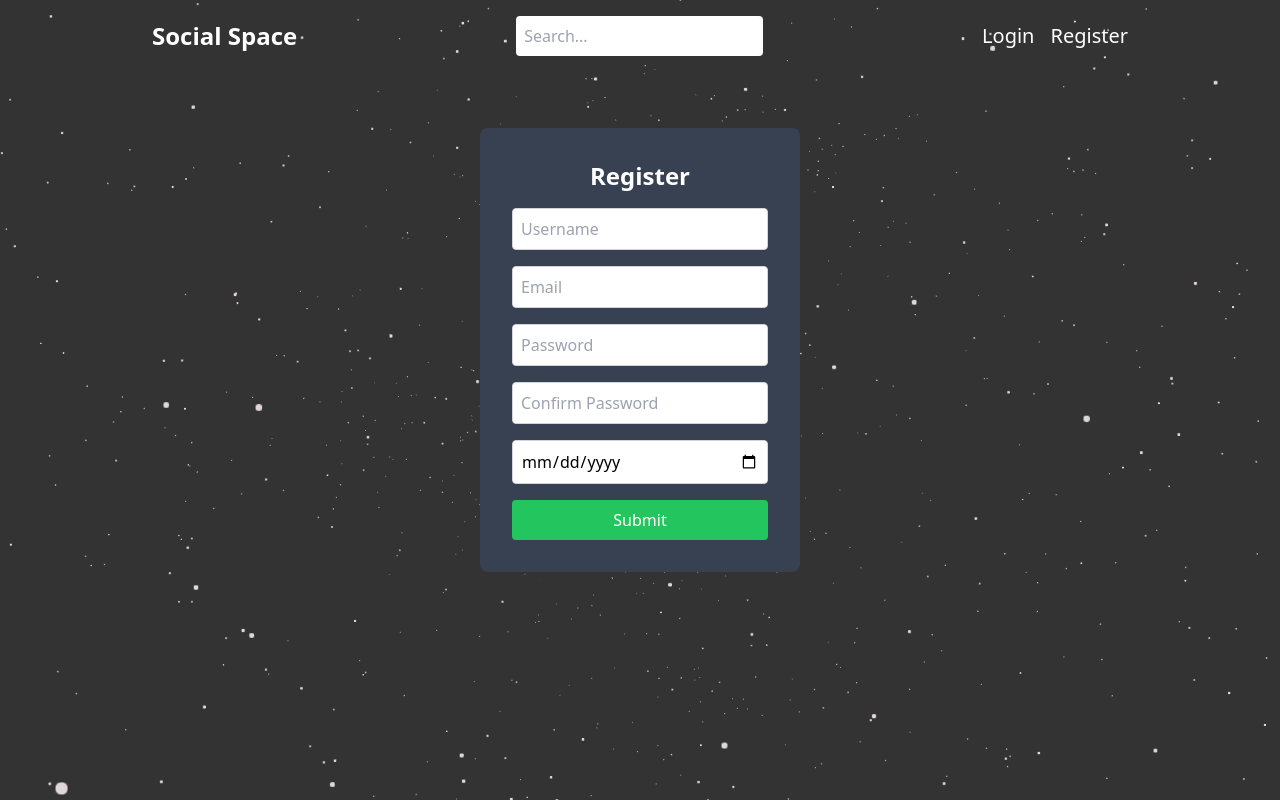
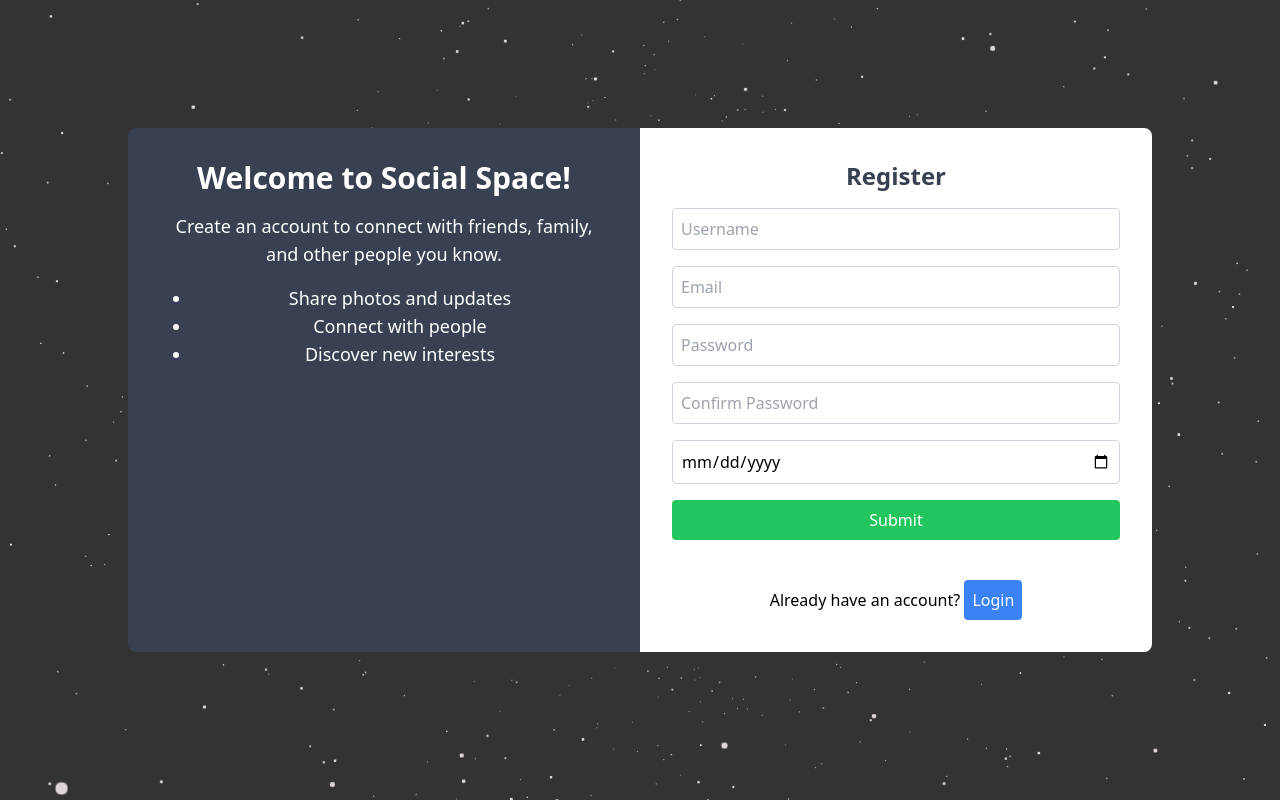
Before and after one commit to ParticularSpace/socialSpace, a React (Create React App) app in the folder client/: page /register in a window 1280 px wide. Built offline with nearby package versions, Linux system fonts and the light colour scheme; no server answers; what @apollo/link-context, apollo-upload-client would draw is missing.

Commit message:
header appears properly and now register layout is better

```diff
--- a/client/src/App.js
+++ b/client/src/App.js
@@ -1,18 +1,23 @@
 import React, { useState, useRef } from 'react';
-import { BrowserRouter as Router, Route, Routes } from 'react-router-dom';
+import { BrowserRouter as Router, Route, Routes, useLocation } from 'react-router-dom';
 import './App.css';
 import { Canvas } from '@react-three/fiber';
 import { Dice, Login, Register, Profile, Home, Header, Stars, CreatePost, EditProfile, Friends } from './components';
 
-function App() {
+
+
+function AppContent() {
+  const location = useLocation();
   const [LightTheme, setLightTheme] = useState(false);
   const [Background, setBackground] = useState('#333333');
+
+  const isAuthenticated = () => !!localStorage.getItem('id_token');
+
 
   return (
     <div className="AppSc">
       <div className='TopSide'>
-        <Router>
-          <Header />
+      {(location.pathname !== '/login' && location.pathname !== '/register' && isAuthenticated()) ? <Header /> : null}
         <Routes>
           <Route path="/login" element={<Login />} />
           <Route path="/register" element={<Register />} />
@@ -21,9 +26,9 @@ function App() {
           <Route path="/home" element={<Home />} />
           <Route path="/createpost" element={<CreatePost />} />
           <Route path="/friends" element={<Friends />} />
-            <Route path="/" element={<Login />} />
+          <Route path="/" element={isAuthenticated() ? <Home /> : <Login />} />
         </Routes>
-        </Router>
+
       </div>
       <div className='BotSide hight-screen width-screen'>
         <Canvas camera={{ position: [0, 0, 1] }}>
@@ -37,4 +42,12 @@ function App() {
   );
 }
 
+function App() {
+  return (
+    <Router>
+      <AppContent />
+    </Router>
+  );
+}
+
 export default App;
--- a/client/src/components/Header.js
+++ b/client/src/components/Header.js
@@ -14,9 +14,9 @@ const Header = () => {
 
   return (
     <div className="fixed inset-x-0 z-10 text-white mb-4">
-      <div className="max-w-screen-lg mx-auto flex justify-between items-center px-6 py-4">
+      <div className="max-w-screen-lg mx-auto flex items-center px-6 py-4">
         {/* Logo or App name */}
-        <div className="text-2xl font-bold md:block hidden">
+        <div className="text-2xl font-bold md:block hidden start-0">
           Social Space
         </div>
 
@@ -28,7 +28,7 @@ const Header = () => {
         </div>
 
         {/* Search Bar */}
-        <div className="flex items-center space-x-4">
+        <div className="flex items-center space-x-4 mx-4">
           <input
             type="text"
             placeholder="Search..."
@@ -39,7 +39,7 @@ const Header = () => {
         </div>
 
         {/* Navigation */}
-        <div className={`flex space-x-4 ${menuOpen ? 'block' : 'hidden'} md:flex`}>
+        <div className={`flex end space-x-4 ${menuOpen ? 'block' : 'hidden'} md:flex`}>
           {!isAuthenticated ? (
             <>
               <div title="Login">
--- a/client/src/pages/Friends.js
+++ b/client/src/pages/Friends.js
@@ -1,6 +1,6 @@
 import React, { useState, useEffect } from "react";
 import { useQuery, useMutation } from "@apollo/client";
-import { GET_FRIENDS, GET_FOLLOWERS, GET_FOLLOWING, SEARCH_USERS } from "../graphql/queries";
+import { GET_FRIENDS, GET_FOLLOWERS, GET_FOLLOWING } from "../graphql/queries";
 import { ADD_FRIEND, ACCEPT_FRIEND_REQUEST, DECLINE_FRIEND_REQUEST, REMOVE_FRIEND } from "../graphql/mutations";
 
 const Friends = () => {
@@ -28,11 +28,6 @@ const Friends = () => {
   };
 
 
-  const [searchText, setSearchText] = useState("");
-  const { loading: loadingSearch, data: dataSearch } = useQuery(SEARCH_USERS, {
-    variables: { keyword: searchText }
-  });
-
   const handleAcceptFriendRequest = async (friendId) => {
     await acceptFriendRequest({ variables: { friendId } });
   };
@@ -46,33 +41,8 @@ const Friends = () => {
   };
 
   return (
-    <div className="container mx-auto p-4">
-      {/* Search Bar */}
-      <div className="mb-4">
-        <input
-          type="text"
-          placeholder="Search users..."
-          className="p-2 w-full border rounded"
-          value={searchText}
-          onChange={(e) => setSearchText(e.target.value)}
-        />
-      </div>
+    <div className="container mx-auto p-4 mt-16">
 
-      {/* Search Results */}
-      {loadingSearch ? (
-        <p className="text-gray-500">Searching...</p>
-      ) : dataSearch && dataSearch.searchUsers.length > 0 ? (
-        dataSearch.searchUsers.map((user) => (
-          <div key={user.id} className="bg-gray-100 p-2 rounded mb-2">
-            {user.username}
-            <button onClick={() => handleAddFriend(user.id)} className="bg-green-500 text-white p-2 rounded ml-2">
-              Add
-            </button>
-          </div>
-        ))
-      ) : (
-        <p className="text-gray-500">No users found.</p>
-      )}
       <h1 className="text-2xl font-bold mb-4">Friends</h1>
       {loadingFriends ? (
         <p className="text-gray-500">Loading friends...</p>
--- a/client/src/pages/Register.js
+++ b/client/src/pages/Register.js
@@ -1,10 +1,10 @@
 import { useMutation } from '@apollo/client';
 import { useState } from 'react';
-import { useNavigate } from 'react-router-dom'; // Import useNavigate
+import { useNavigate } from 'react-router-dom';
 import { ADD_USER } from '../graphql/mutations';
 
 export function Register() {
-  const navigate = useNavigate();  // Initialize useNavigate
+  const navigate = useNavigate();
   const [addUser] = useMutation(ADD_USER);
   const [username, setUsername] = useState('');
   const [email, setEmail] = useState('');
@@ -46,10 +46,26 @@ export function Register() {
   };
 
   return (
-    <div className="flex items-center justify-center mt-32">
-      <div className="bg-gray-700 p-8 rounded-lg w-80">
-        <h1 className="text-white text-2xl font-semibold mb-4">Register</h1>
-        {errorMessage && <div className="text-red-500 mb-2">{errorMessage}</div>}  {/* Display error message */}
+    <div className="flex flex-col items-center justify-center md:flex-row mt-32 overflow-hidden">
+      <div className="flex flex-col-reverse md:flex-row bg-gray-700 rounded-lg w-full max-w-screen-lg">
+
+        {/* Informational Content */}
+        <div className="w-full md:w-1/2 p-8 mb-8">
+          <h1 className="text-white text-3xl font-semibold mb-4">Welcome to Social Space!</h1>
+          <p className="text-white text-lg mb-4">
+            Create an account to connect with friends, family, and other people you know.
+          </p>
+          <ul className="text-white text-lg list-disc pl-8">
+            <li>Share photos and updates</li>
+            <li>Connect with people</li>
+            <li>Discover new interests</li>
+          </ul>
+        </div>
+
+        {/* Registration Form */}
+        <div className="w-full md:w-1/2 p-8 bg-white rounded-r-lg">
+          <h2 className="text-gray-700 text-2xl font-semibold mb-4">Register</h2>
+          {errorMessage && <div className="text-red-500 mb-2">{errorMessage}</div>}
           <form onSubmit={handleSubmit} className="space-y-4">
           <input
             type="text"
@@ -88,11 +104,25 @@ export function Register() {
           />
             <button
     type="submit"
-            className="w-full bg-green-500 text-white p-2 rounded hover:bg-green-600 focus:outline-none focus:ring-2 focus:ring-green-600 focus:ring-opacity-50"
-          >
+    className="w-full bg-green-500 text-white p-2 rounded hover:bg-green-600 focus:outline-none focus:ring-2 focus:ring-green-600 focus:ring-opacity-50">
     Submit
   </button>
+
+  <br />
+  <br />
+
+  <div className="text-center">
+    Already have an account?&nbsp;
+    <button
+      type="button"
+      onClick={() => navigate('/login')}
+      className="bg-blue-500 text-white p-2 rounded hover:bg-blue-600 focus:outline-none focus:ring-2 focus:ring-blue-600 focus:ring-opacity-50">
+      Login
+    </button>
+  </div>
           </form>
+        </div>
+
       </div>
     </div>
   );
```
Lines whose indentation alone changed are shown as unchanged.
